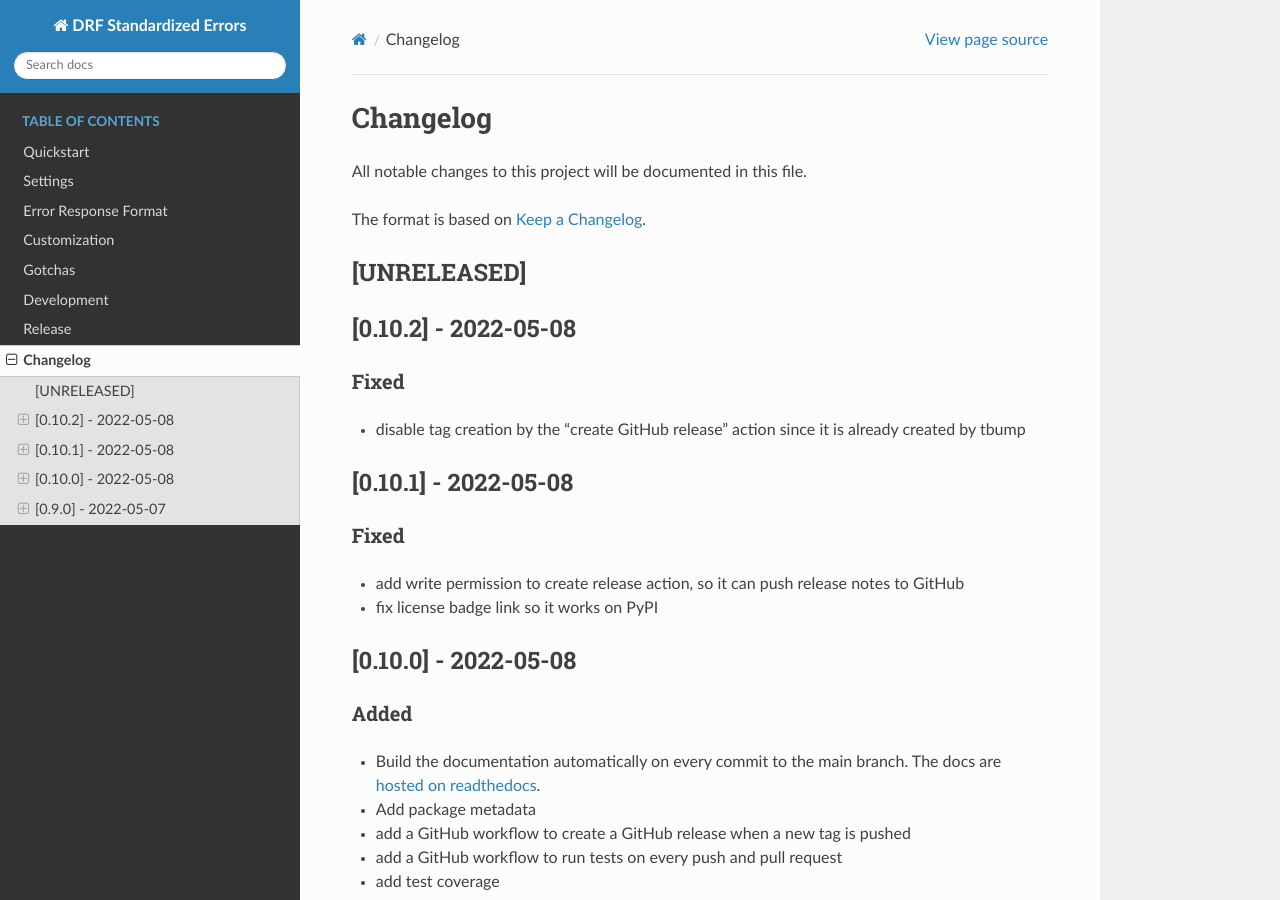
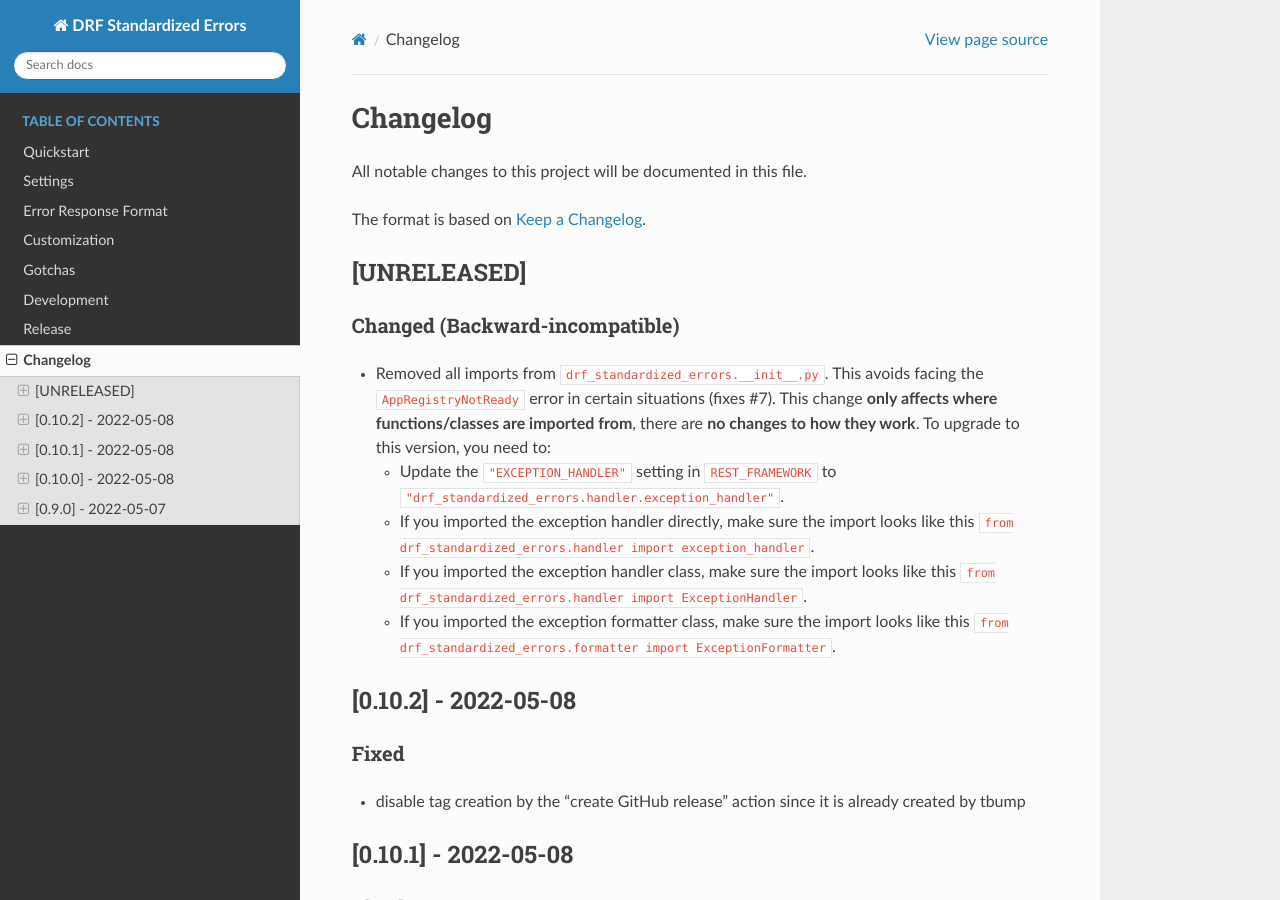
Before and after one commit to ghazi-git/drf-standardized-errors, a Sphinx documentation site: the page built from docs/changelog.md, in a window 1280 px wide and 900 px high. Built offline with Sphinx 7.4.7 and the Read the Docs theme 2.0.0, drawn with Linux system fonts in a browser that asks for light colours.

Commit message:
remove imports in `drf_standardized_errors.__init__.py` to avoid AppRegistryNotReady in certain situations (fixes #7)

```diff
--- a/docs/changelog.md
+++ b/docs/changelog.md
@@ -5,6 +5,17 @@ All notable changes to this project will be documented in this file.
 The format is based on [Keep a Changelog](https://keepachangelog.com/en/1.0.0/).
 
 ## [UNRELEASED]
+### Changed (Backward-incompatible)
+- Removed all imports from `drf_standardized_errors.__init__.py`. This avoids facing the `AppRegistryNotReady` error
+in certain situations (fixes #7). This change **only affects where functions/classes are imported from**, there are
+**no changes to how they work**. To upgrade to this version, you need to:
+  - Update the `"EXCEPTION_HANDLER"` setting in `REST_FRAMEWORK` to `"drf_standardized_errors.handler.exception_handler"`.
+  - If you imported the exception handler directly, make sure the import looks like this
+  `from drf_standardized_errors.handler import exception_handler`.
+  - If you imported the exception handler class, make sure the import looks like this
+  `from drf_standardized_errors.handler import ExceptionHandler`.
+  - If you imported the exception formatter class, make sure the import looks like this
+  `from drf_standardized_errors.formatter import ExceptionFormatter`.
 
 ## [0.10.2] - 2022-05-08
 ### Fixed
--- a/drf_standardized_errors/__init__.py
+++ b/drf_standardized_errors/__init__.py
@@ -1,7 +1,3 @@
 """Standardize your API error responses."""
 
-from .formatter import ExceptionFormatter
-from .handler import ExceptionHandler, exception_handler
-
-__all__ = ["exception_handler", "ExceptionHandler", "ExceptionFormatter"]
 __version__ = "0.10.2"
```
